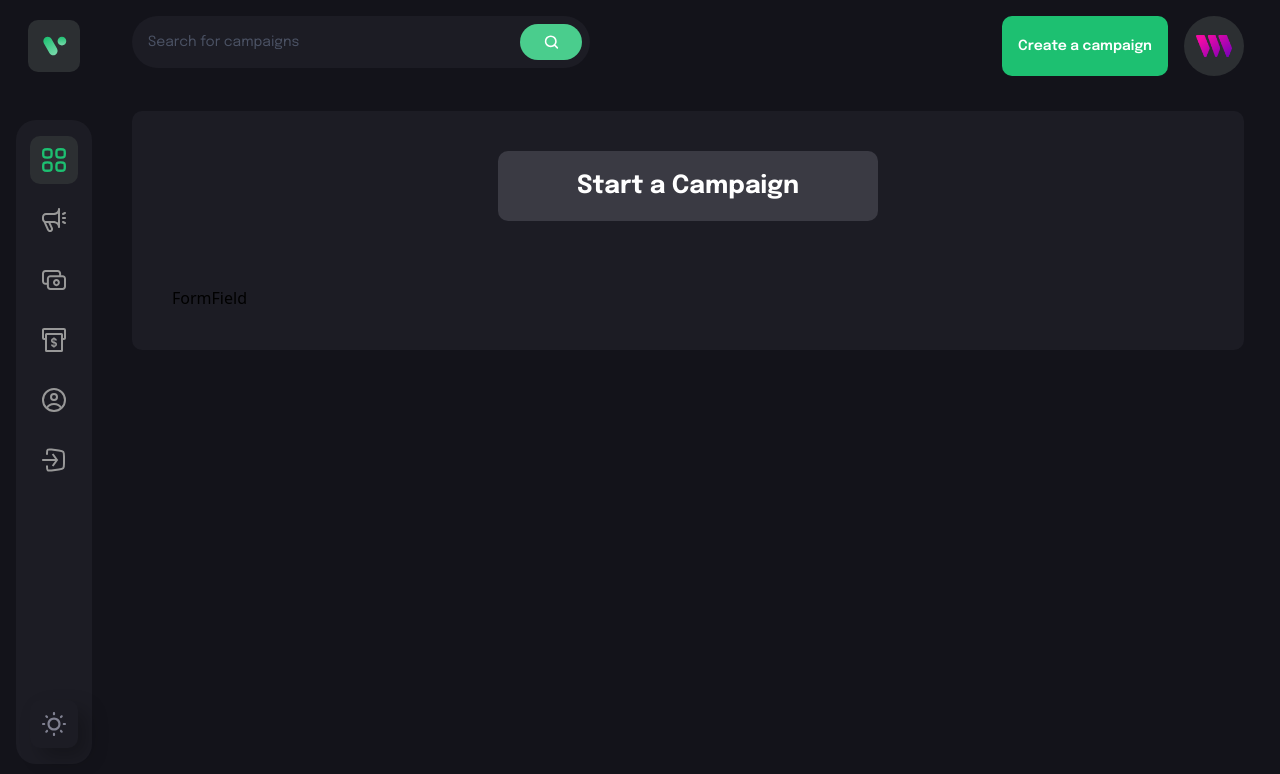
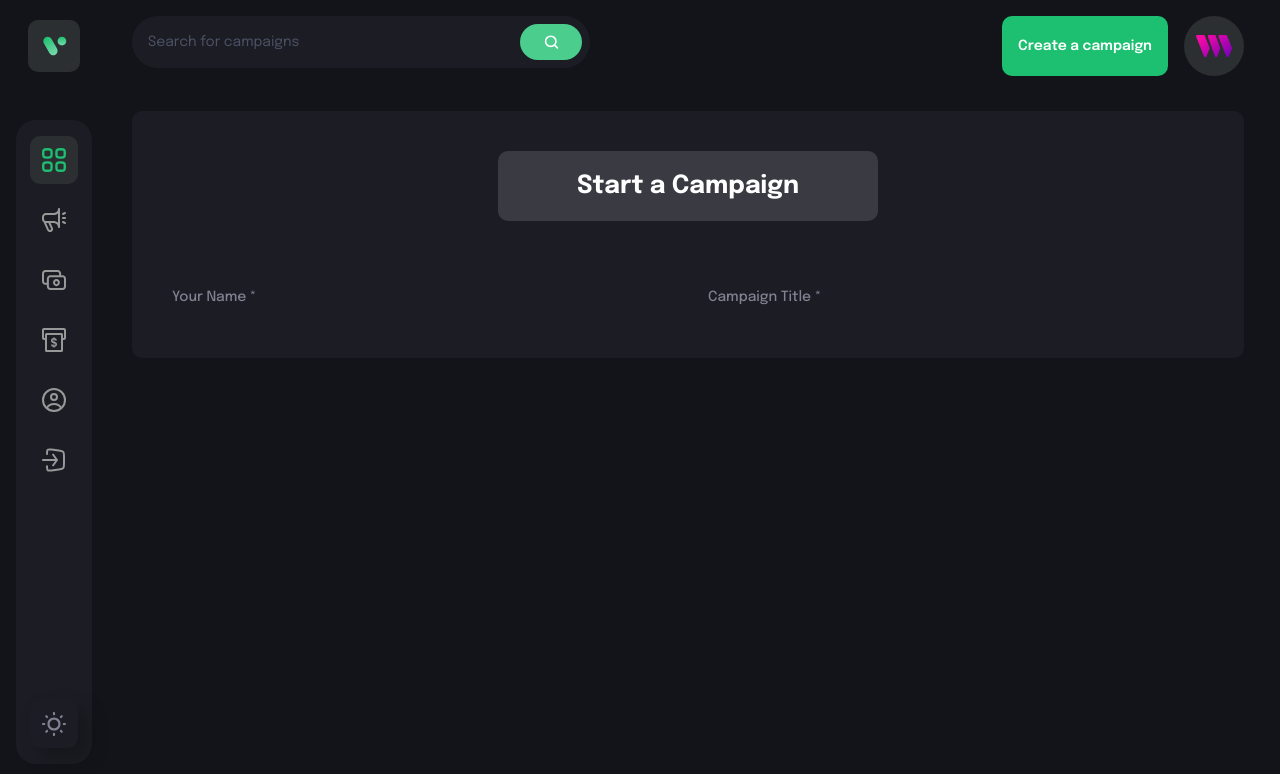
Before and after one commit to sebaszeledon/client, a React (Vite) app: page /create-campaign in a window 1280 px wide. Shown: the top 774 px of the page. Built offline with nearby package versions, Linux system fonts and the light colour scheme; what @thirdweb-dev/react would draw is missing.

Commit message:
FormField label finished

```diff
--- a/src/components/FormField.jsx
+++ b/src/components/FormField.jsx
@@ -1,8 +1,12 @@
 import React from 'react';
 
-const FormField = () => {
+const FormField = ({ labelName, placeholder, inputType, isTextArea, value, handleChange }) => {
   return (
-    <div>FormField</div>
+    <label className='flex-1 w-full flex flex-col'>
+        {labelName && (
+            <span className='font-epilogue font-medium text-[14px] leading-[22px] text-[#808191] mb-[10px]'>{labelName}</span>
+        )}
+    </label>
   );
 }
 
--- a/src/pages/CreateCampaign.jsx
+++ b/src/pages/CreateCampaign.jsx
@@ -31,7 +31,20 @@ const CreateCampaign = () => {
 
       <form onSubmit={handleSubmit} className='w-full mt-[65px] flex flex-col gap-[30px]'>
         <div className='flex flex-wrap gap-[40px]'>
-          <FormField/>
+          <FormField
+            labelName = "Your Name *"
+            placeholder = "Sebastián Zeledón"
+            inputType = "text"
+            value = {form.name}
+            handleChange = {() => {}}
+          />
+          <FormField
+            labelName = "Campaign Title *"
+            placeholder = "Write a title"
+            inputType = "text"
+            value = {form.title}
+            handleChange = {() => {}}
+          />
         </div>
       </form>
     </div>
```
